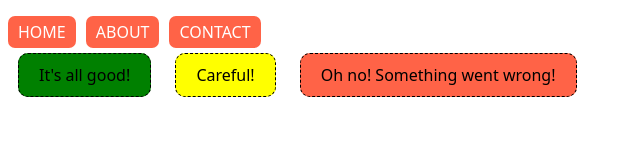
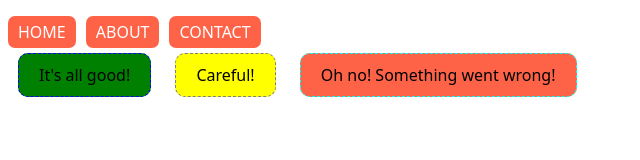
Before and after one commit to chaeyn/css-layout-masterclass, a website built with Vite: page index.html in a window 1280 px wide. Shown: the full height of the page, 0-640 px from the left. Built offline with nearby package versions, Linux system fonts and the light colour scheme.

Commit message:
Learn Mixins

```diff
--- a/styles/style.scss
+++ b/styles/style.scss
@@ -31,24 +31,22 @@ ul {
   }
 }
 
-%alert {
+@mixin alert($bgColor, $borderColor) {
+  background-color: $bgColor;
   margin: 10px;
   padding: 10px 20px;
   border-radius: 10px;
-  border: 1px dashed black;
+  border: 1px dashed $borderColor;
 }
 
 .success {
-  @extend %alert;
-  background-color: green;
+  @include alert(green, blue);
 }
 
 .error {
-  @extend %alert;
-  background-color: tomato;
+  @include alert(tomato, aqua);
 }
 
 .warning {
-  @extend %alert;
-  background-color: yellow;
+  @include alert(yellow, grey);
 }
```
